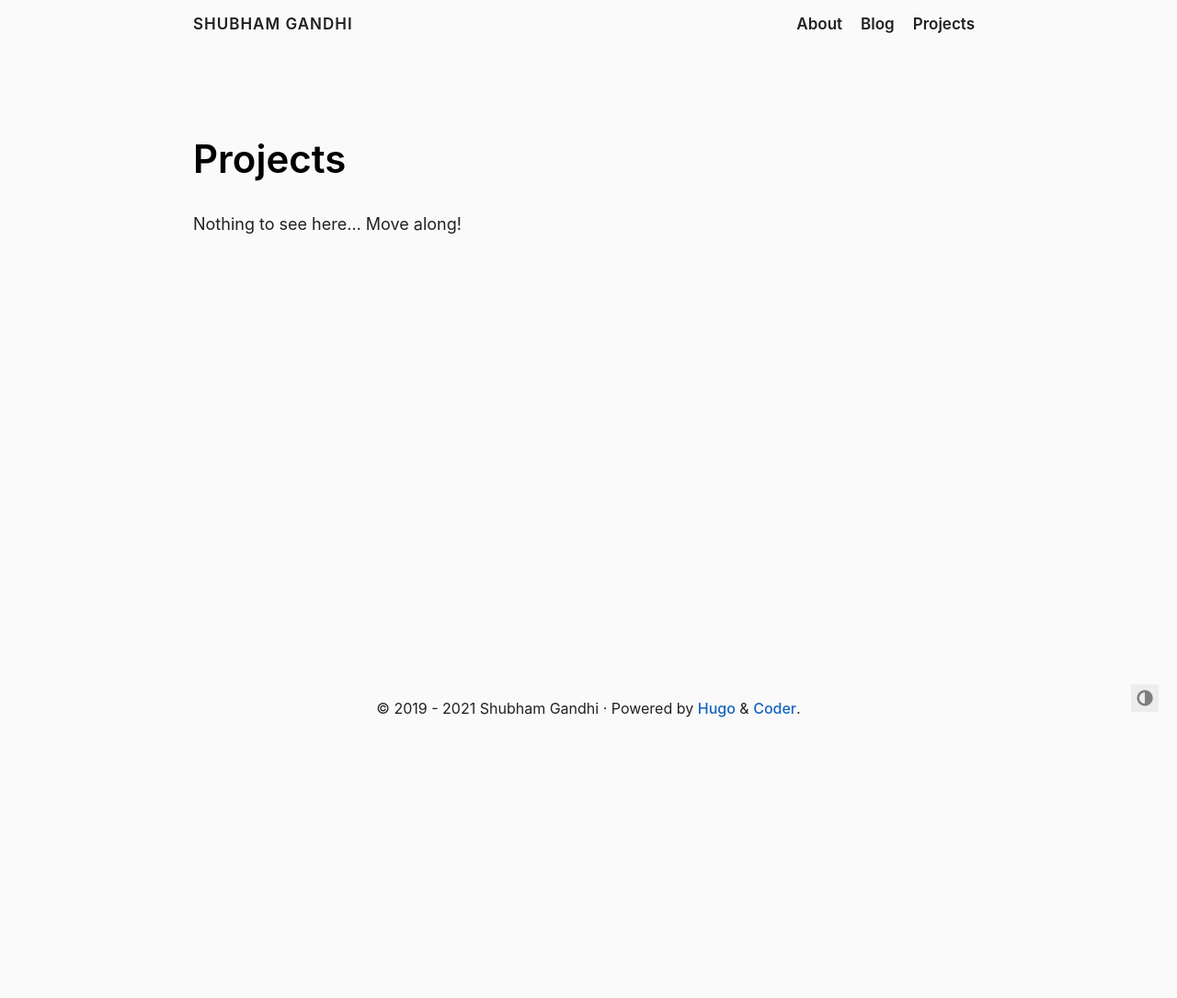
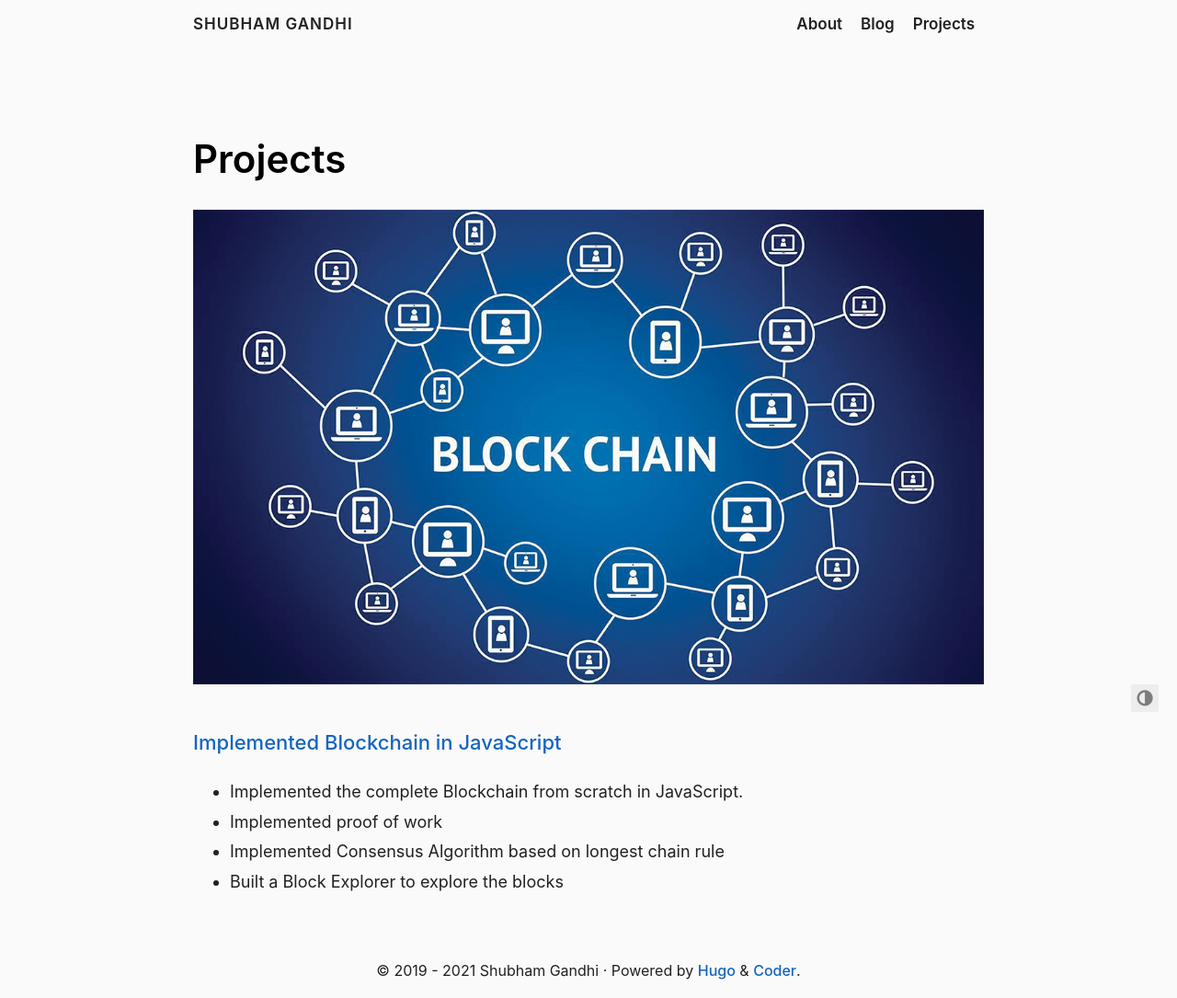
Before and after one commit to SHUBHAM14111/shubham14111.github.io, a plain HTML site: page projects/index.html in a window 1280 px wide. Shown: the whole page at 92% size. Before the commit the page ends 800 px from the top, so only its background shows below. Drawn offline with Linux system fonts and the light colour scheme.

Commit message:
made changes to projects

```diff
--- a/index.xml
+++ b/index.xml
@@ -182,7 +182,7 @@ I have worked on JavaScript and it&amp;rsquo;s various framework, I am comfortab
       <pubDate>Mon, 01 Jan 0001 00:00:00 +0000</pubDate>
 
       <guid>https://shubham14111.github.io/projects/</guid>
-      <description>Nothing to see here&amp;hellip; Move along!</description>
+      <description>Implemented Blockchain in JavaScript  Implemented the complete Blockchain from scratch in JavaScript. Implemented proof of work Implemented Consensus Algorithm based on longest chain rule Built a Block Explorer to explore the blocks  </description>
     </item>
 
     <item>
--- a/projects/index.html
+++ b/projects/index.html
@@ -13,15 +13,15 @@
 
 
     <meta name="author" content="Shubham Gandhi">
-    <meta name="description" content="Nothing to see here&hellip; Move along!">
+    <meta name="description" content="Implemented Blockchain in JavaScript  Implemented the complete Blockchain from scratch in JavaScript. Implemented proof of work Implemented Consensus Algorithm based on longest chain rule Built a Block Explorer to explore the blocks  ">
     <meta name="keywords" content="blog,developer,personal">
 
     <meta name="twitter:card" content="summary"/>
 <meta name="twitter:title" content="Projects"/>
-<meta name="twitter:description" content="Nothing to see here&hellip; Move along!"/>
+<meta name="twitter:description" content="Implemented Blockchain in JavaScript  Implemented the complete Blockchain from scratch in JavaScript. Implemented proof of work Implemented Consensus Algorithm based on longest chain rule Built a Block Explorer to explore the blocks  "/>
 
     <meta property="og:title" content="Projects" />
-<meta property="og:description" content="Nothing to see here&hellip; Move along!" />
+<meta property="og:description" content="Implemented Blockchain in JavaScript  Implemented the complete Blockchain from scratch in JavaScript. Implemented proof of work Implemented Consensus Algorithm based on longest chain rule Built a Block Explorer to explore the blocks  " />
 <meta property="og:type" content="article" />
 <meta property="og:url" content="https://shubham14111.github.io/projects/" />
 
@@ -130,7 +130,15 @@
       </h1>
     </header>
 
-    <p>Nothing to see here&hellip; Move along!</p>
+    <p><img src="/images/Blockchain1.jpg" alt=""></p>
+<h4 id="implemented-blockchain-in-javascripthttpsgithubcomshubham14111building-blockchain-in-js"><strong><a href="https://github.com/SHUBHAM14111/Building-Blockchain-in-js">Implemented Blockchain in JavaScript</a></strong></h4>
+<ul>
+<li>Implemented the complete Blockchain from scratch in JavaScript.</li>
+<li>Implemented proof of work</li>
+<li>Implemented Consensus Algorithm based on longest chain rule</li>
+<li>Built a Block Explorer to explore the blocks</li>
+</ul>
+<!-- raw HTML omitted -->
 
   </article>
 </section>
```
Also changed, not shown: about/index.html (+1 -1 lines), posts/hugo-coder-wiki/index.html (+5 -4 lines), images/Blockchain1.jpg (added).
